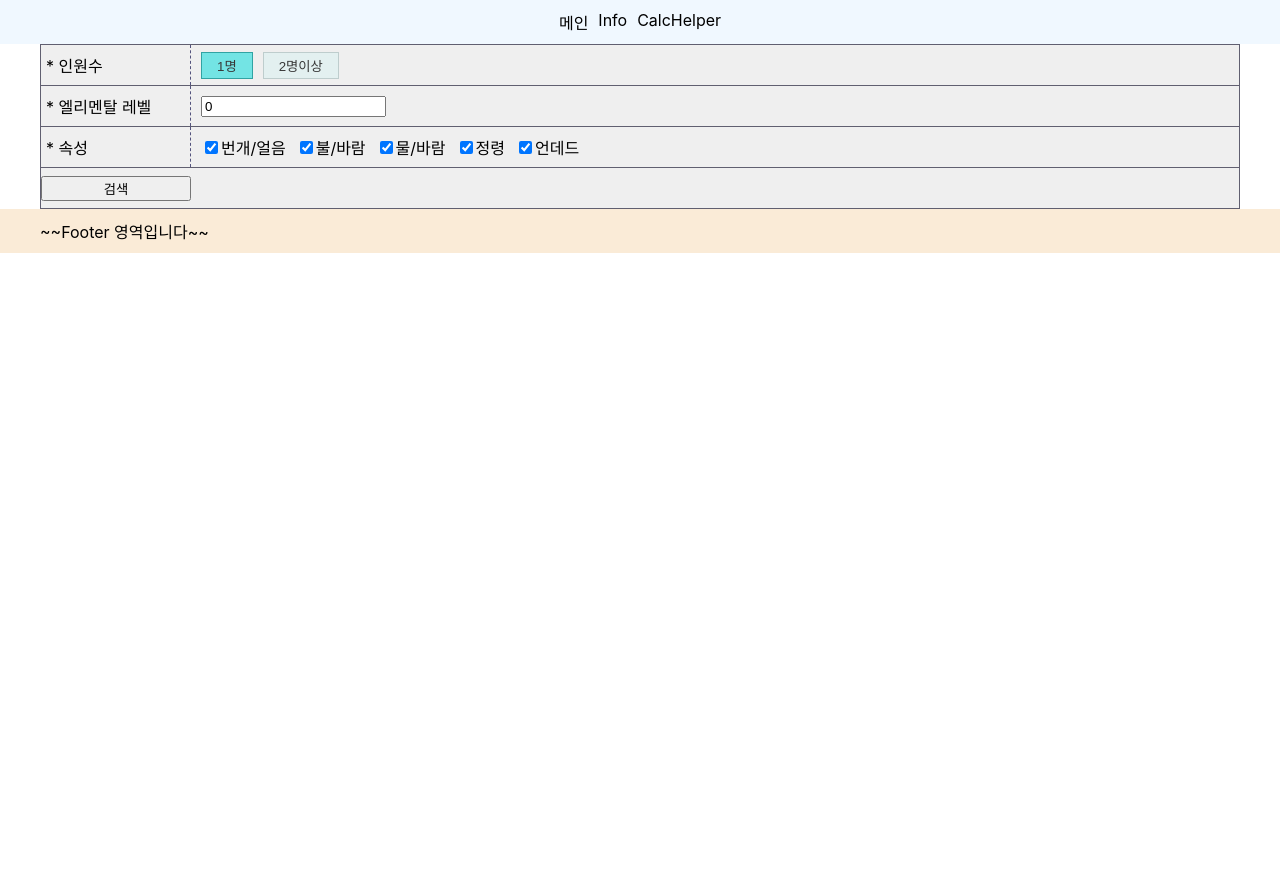
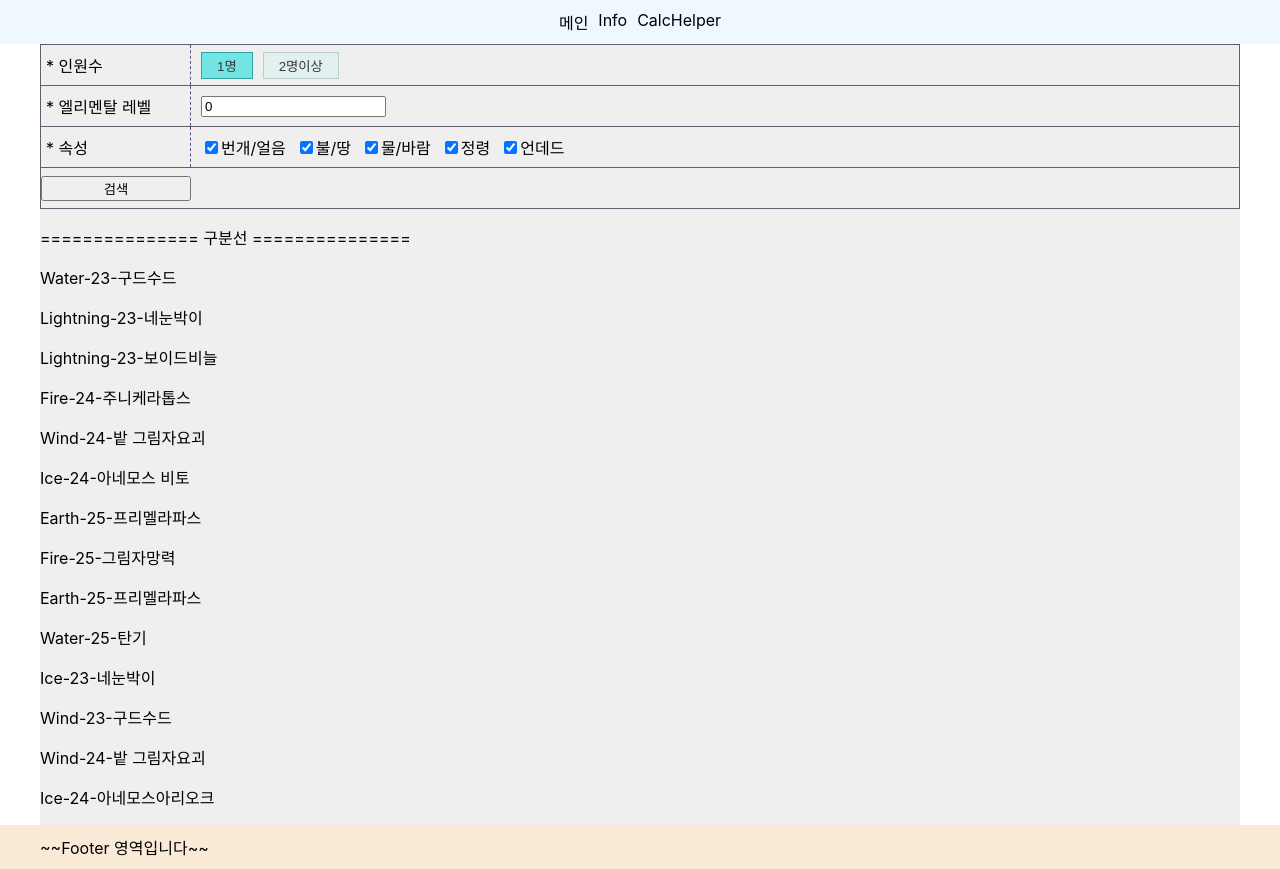
Before and after one commit to ahncheer/react-page, a React (Create React App) app: page / in a window 1280 px wide. Both pictures are taken after a click on the item "CalcHelper". Before the commit the page ends 800 px from the top, so only its background shows below. Built offline with nearby package versions, Linux system fonts and the light colour scheme.

Commit message:
0127 속성 필터 추가

```diff
--- a/src/content/CalcHelper.js
+++ b/src/content/CalcHelper.js
@@ -1,6 +1,7 @@
 
 import './CalcHelper.css';
 import { propList } from "./utils/props";
+import { anemosMobList } from "./utils/anemosMob";
 import React, { useState } from 'react';
 
 
@@ -41,11 +42,12 @@ function CalcHelper() {
     };
 
     //검색 버튼 클릭
+    const [filteredList, setFilteredList] = useState(anemosMobList);
     const searchHuntNote = (e) => {
         console.log('---- 검색 ----');
         console.log('파티 종류 : ', (isSoloParty ? '솔팟' : '공팟'));
 
-        if(pLevel.firstNum > pLevel.secondNum){
+        if(pLevel.firstNum > pLevel.secondNum && !isSoloParty){
             let maxNum = pLevel.firstNum;
             setPLevel({firstNum : pLevel.secondNum, secondNum : maxNum});
         }
@@ -53,10 +55,22 @@ function CalcHelper() {
 
         let userPropList = [];
         propList.forEach((el, index) => {
-            if(checkedState[index] == true) userPropList.push(el.value);
+            if(checkedState[index] === true) userPropList.push(el.value);
         });
         console.log('선택한 속성 값 : ', userPropList);
+
+        // ================== 필터 시작 ===================
+        let filterList = anemosMobList;
+        // const result = filterList.filter(word => userPropList.some(el => word.prop.toLowerCase().includes(el.toLowerCase())));
+        // const result = filterList.filter(word => userPropList.some(el => word.sortType.includes(el)));
+        const result = filterList.filter((word) => {
+            return userPropList.some(el => word.sortType.includes(el));
+          });
+        console.log('result : ', result);
+        setFilteredList(result);
     }
+
+
 
     return (
         <div className="wrapper">
@@ -111,6 +125,16 @@ function CalcHelper() {
                     <button onClick={searchHuntNote}>검색</button>
                 </div>
             </div>
+            <div>
+                <p>=============== 구분선 ===============</p>
+                <div>
+                    {filteredList.map(({ id, prop, lv, name }, index) => {
+                        return (
+                            <p key={id}>{prop}-{lv}-{name}</p>
+                        );
+                    })}
+                </div>
+            </div>
         </div>
     );
 }
--- /dev/null
+++ b/src/content/utils/anemosMob.js
@@ -0,0 +1,16 @@
+export const anemosMobList = [
+    {id : '01', prop : 'Water', sortType : 'WaterWind', lv : 23, name : '구드수드', xPos : 12, yPos : 16}
+    ,{id : '02', prop : 'Lightning', sortType : 'LightningIce', lv : 23, name : '네눈박이', xPos : 12, yPos : 16}
+    ,{id : '03', prop : 'Lightning', sortType : 'LightningIce', lv : 23, name : '보이드비늘', xPos : 10, yPos : 20}
+    ,{id : '04', prop : 'Fire', sortType : 'FireEarth', lv : 24, name : '주니케라톱스', xPos : 10, yPos : 20}
+    ,{id : '05', prop : 'Wind', sortType : 'WaterWind', lv : 24, name : '밭 그림자요괴', xPos : 10, yPos : 20}
+    ,{id : '06', prop : 'Ice', sortType : 'LightningIce', lv : 24, name : '아네모스 비토', xPos : 10, yPos : 20}
+    ,{id : '07', prop : 'Earth', sortType : 'FireEarth', lv : 25, name : '프리멜라파스', xPos : 10, yPos : 20}
+    ,{id : '08', prop : 'Fire', sortType : 'FireEarth', lv : 25, name : '그림자망력', xPos : 10, yPos : 20}
+    ,{id : '09', prop : 'Earth', sortType : 'FireEarth', lv : 25, name : '프리멜라파스', xPos : 9, yPos : 28}
+    ,{id : '10', prop : 'Water', sortType : 'WaterWind', lv : 25, name : '탄기', xPos : 9, yPos : 28}
+    ,{id : '11', prop : 'Ice', sortType : 'LightningIce', lv : 23, name : '네눈박이', xPos : 9, yPos : 28}
+    ,{id : '12', prop : 'Wind', sortType : 'WaterWind', lv : 23, name : '구드수드', xPos : 9, yPos : 28}
+    ,{id : '13', prop : 'Wind', sortType : 'WaterWind', lv : 24, name : '밭 그림자요괴', xPos : 9, yPos : 28}
+    ,{id : '14', prop : 'Ice', sortType : 'LightningIce', lv : 24, name : '아네모스아리오크', xPos : 9, yPos : 28}
+];
--- a/src/content/utils/props.js
+++ b/src/content/utils/props.js
@@ -2,7 +2,7 @@
 //https://www.freecodecamp.org/news/how-to-work-with-multiple-checkboxes-in-react/
 export const propList = [
     {value : "LightningIce", name : "번개/얼음"},
-    {value : "FireEarth", name : "불/바람"},
+    {value : "FireEarth", name : "불/땅"},
     {value : "WaterWind", name : "물/바람"},
     {value : "Elemental", name : "정령"},
     {value : "Undead", name : "언데드"}
```
Also changed, not shown: 1 other file (tests, documents, lock files or other folders).
